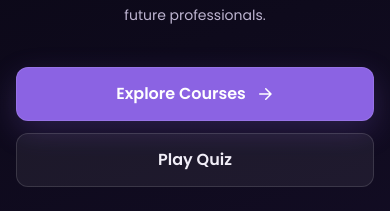
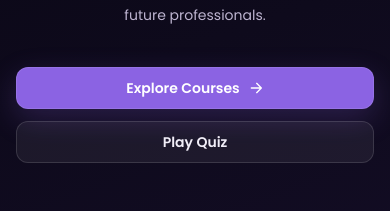
Before and after one commit to TAJAMUL11/Learntopia, a React (Vite) app: page / in a window 390 px wide. Shown: the part 424-635 px from the top of the page. Built offline with nearby package versions, Linux system fonts and the light colour scheme; no server answers.

Commit message:
fix(home): size down hero CTA buttons on small screens

```diff
--- a/src/pages/Home.jsx
+++ b/src/pages/Home.jsx
@@ -107,11 +107,11 @@ const Home = () => {
           className="mt-10 flex w-full animate-fade-up flex-col items-center gap-3 sm:w-auto sm:flex-row"
           style={{ animationDelay: "0.2s" }}
         >
-          <Button size="lg" onClick={() => navigate("/courses")} className="w-full sm:w-auto">
+          <Button size="md" onClick={() => navigate("/courses")} className="w-full sm:w-auto sm:px-7 sm:py-3 sm:text-base">
             {t("hero.exploreCourses")}
-            <Icon name="arrow" size={18} />
+            <Icon name="arrow" size={16} />
           </Button>
-          <Button variant="secondary" size="lg" onClick={() => navigate("/quiz")} className="w-full sm:w-auto">
+          <Button variant="secondary" size="md" onClick={() => navigate("/quiz")} className="w-full sm:w-auto sm:px-7 sm:py-3 sm:text-base">
             {t("hero.takeQuiz")}
           </Button>
         </div>
```
